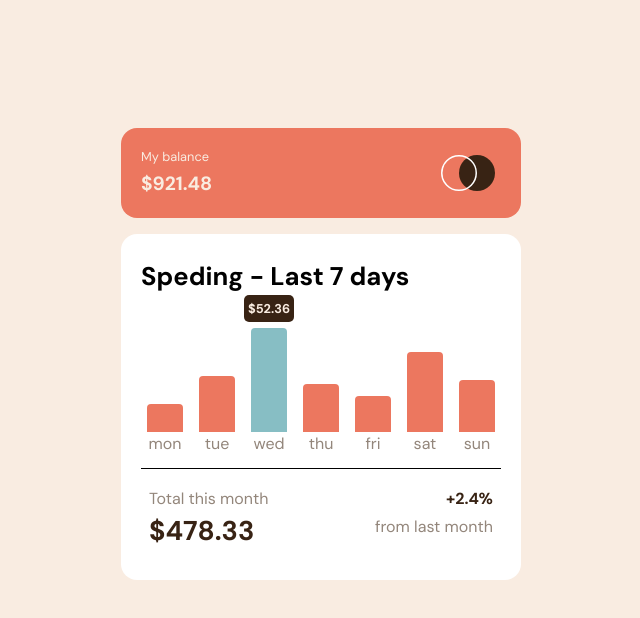
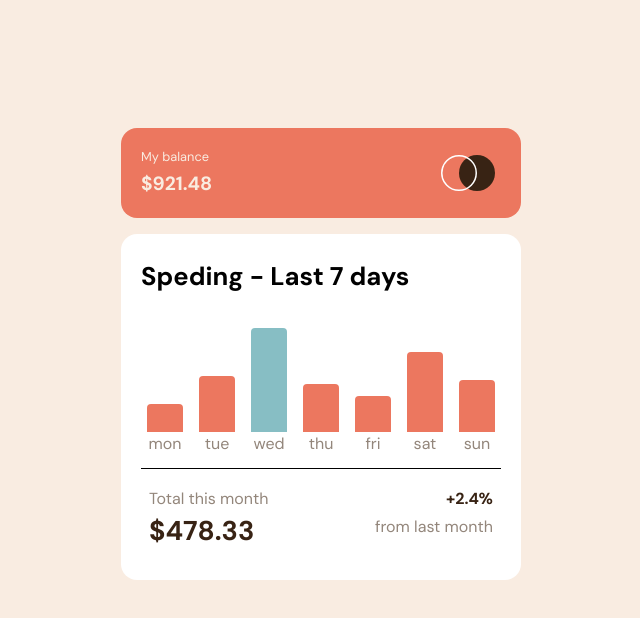
Before and after one commit to ItaloDev-Marcelo/expenses-chart-ts, a React (Vite) app: page / in a window 1280 px wide. Shown: the top 618 px of the page, without its empty margins (319-959 px from the left). Built offline with nearby package versions, Linux system fonts and the light colour scheme.

Commit message:
style:fix style and add scale to let bigger

```diff
--- a/src/layout/ExpensesChartLayout.tsx
+++ b/src/layout/ExpensesChartLayout.tsx
@@ -3,14 +3,14 @@ import Data from '../data.json'
 import Chart from '../utils/Chart'
 const ExpensesChartLayout = () => {
 
-    const [selectChart,setSelectChart] = useState(52.36);
+    const [selectChart,setSelectChart] = useState(0);
     const handleSelectChart = (index:number) => setSelectChart(index)
 
     return (
-        <main className='w-[325px] md:w-[375px] xl:w-[400px] bg-white rounded-2xl'>
-            <section className="w-full p-5 space-y-2.5  ">
+        <main className='w-[325px] md:w-[375px] xl:w-[400px] bg-white rounded-2xl ds:scale-125'>
+            <section className="w-full p-5 space-y-2.5   ">
                 <div className='mb-3 my-1'>
-                    <h2 className='mb-5 text-[1.3rem] md:text-[1.5rem] xl:text-[1.6rem] font-bold mb-1.5  '>Speding - Last 7 days</h2>
+                    <h2 className='mb-5 text-[1.3rem] md:text-[1.5rem] xl:text-[1.6rem] font-bold '>Speding - Last 7 days</h2>
                    <div className='flex flex-row justify-center items-end mt-1 h-35 '>
                      {Data.map((valor, index) => (
                          <Chart day={valor.day} amount={valor.amount} key={index}
```
